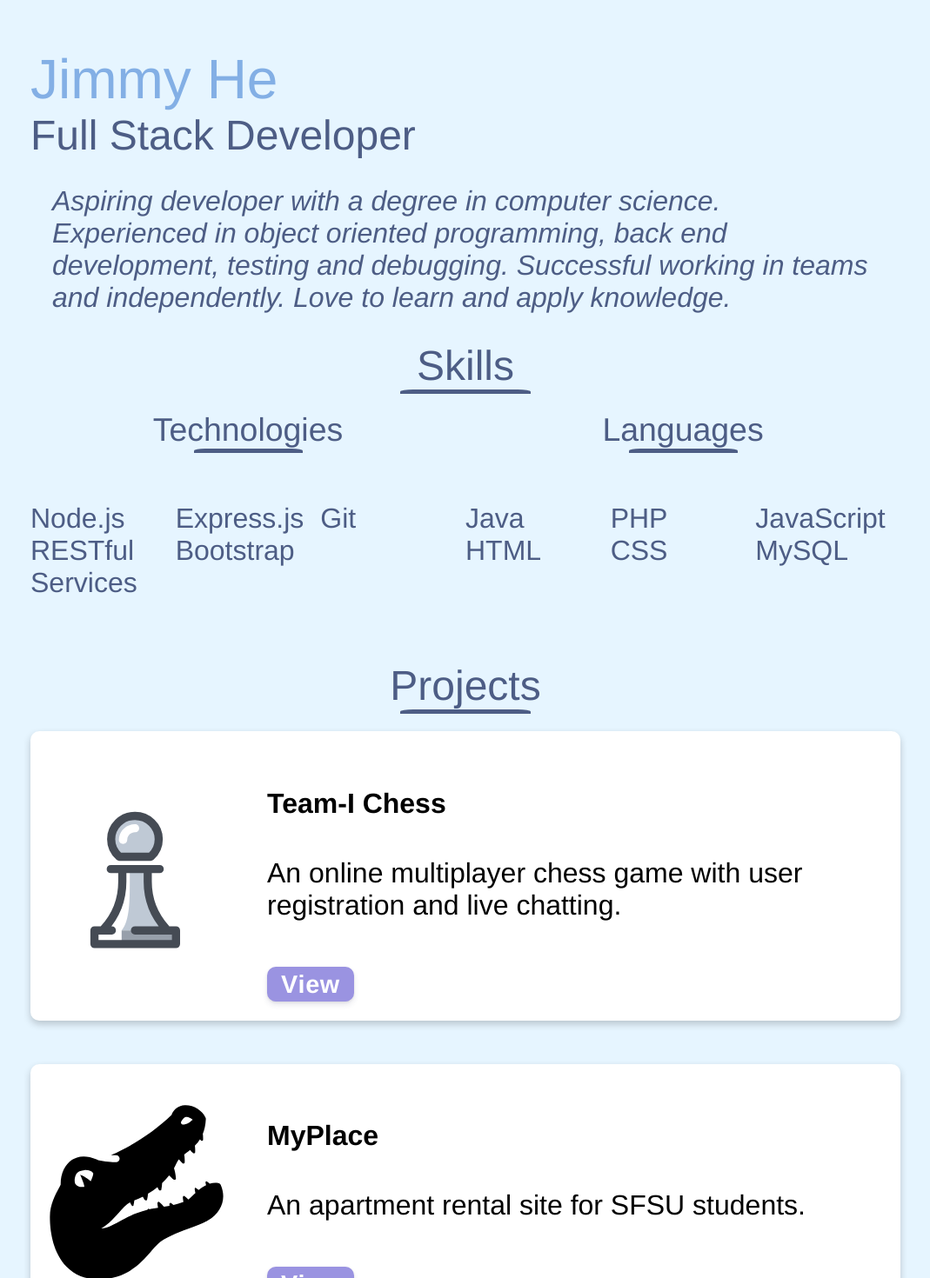
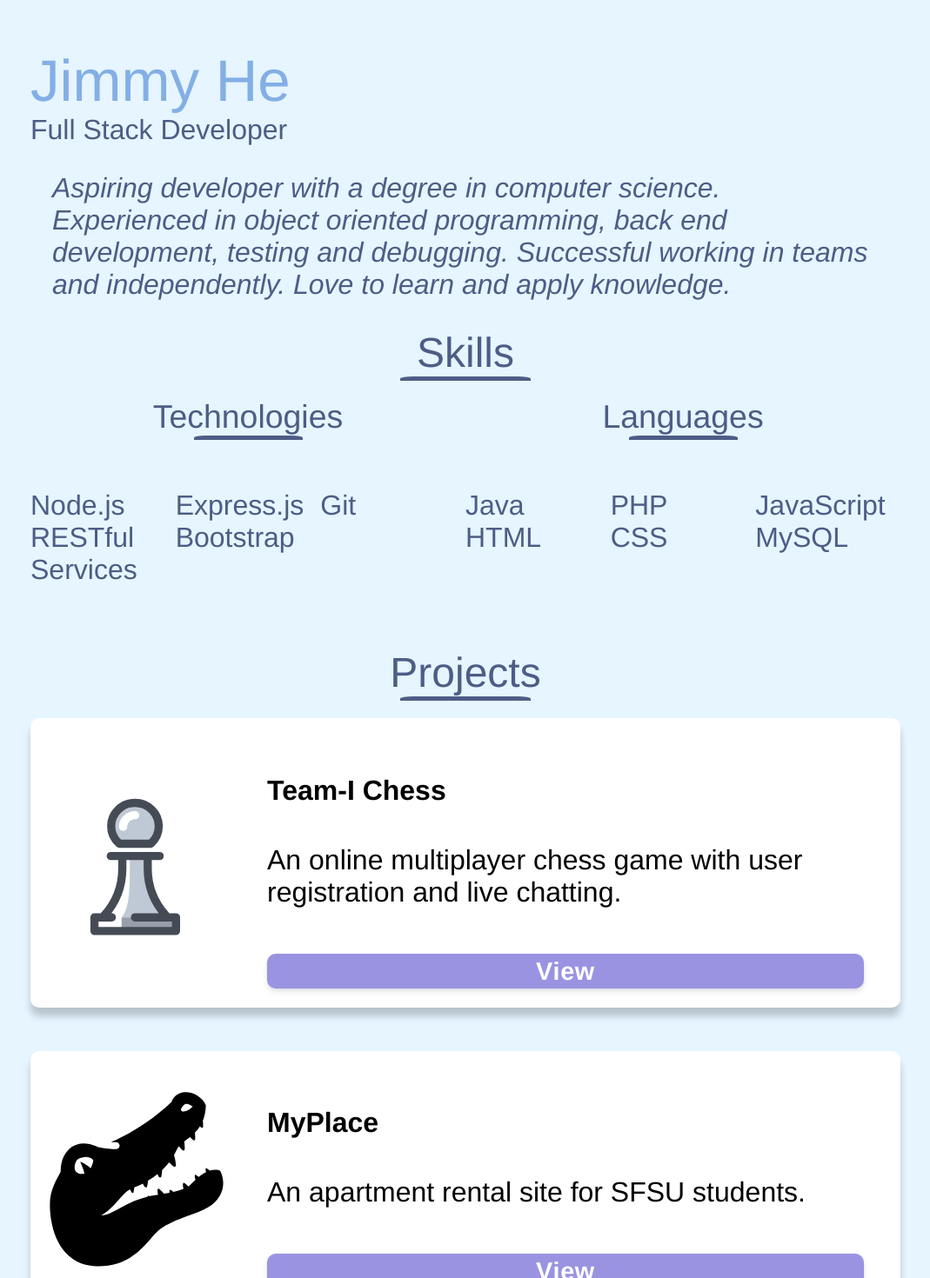
Before and after one commit to jimmyh3/portfolio, a React (Create React App) app: page / in a window 1280 px wide. Shown: the part 120-1590 px from the top of the page at 87% size, without its empty margins (105-1174 px from the left). Built offline with nearby package versions, Linux system fonts and the light colour scheme.

Commit message:
Patched size of 'Full Stack Developer' underneath name.

```diff
--- a/src/components/Main.js
+++ b/src/components/Main.js
@@ -48,7 +48,7 @@ class Main extends React.Component {
                 </nav>
                 <header className="profile-heading-section" ref={this.refTopOfPage}>
                     <h1>Jimmy He</h1>
-                    <h2>Full Stack Developer</h2>
+                    <h4>Full Stack Developer</h4>
                     <p>
                         Aspiring developer with a degree in computer science.
                         Experienced in object oriented programming, back end development, testing and debugging.
--- a/src/index.css
+++ b/src/index.css
@@ -141,13 +141,14 @@ code {
     border-radius: 50%;
   }
   .profile-heading-section h1 {
+    font-size: 2.10em;
     font-weight: 400;
     color: rgb(131, 175, 229);
     margin: 0px;
     padding: 0px;
   }
 
-  .profile-heading-section h2 {
+  .profile-heading-section h4 {
     width: fit-content;
     font-style: normal;
     font-weight: 400;
@@ -239,18 +240,18 @@ code {
 **************************/
 
   .project-section {
-    margin-bottom: 5vh;
+    margin-bottom: 15vh;
   }
 
   .project-card {
     display: grid;
-    background-color: white;
+    background-color: rgb(255, 255, 255);
     border-style: solid;
     border-color: transparent;
     border-radius: 10px;
     border-width: 2px;
     /* Add shadows to create the "card" effect */
-    box-shadow: 0 4px 8px 0 rgba(0,0,0,0.2);
+    box-shadow: 0 10px 8px 0 rgba(0,0,0,0.2);
     color: black;
     padding: 20px;
     margin-bottom: 50px;
@@ -263,7 +264,7 @@ code {
 
   /* On mouse-over, add a deeper shadow */
   .project-card:hover {
-    box-shadow: 0 8px 16px 0 rgba(0,0,0,0.2);
+    box-shadow: 0 16px 20px 0 rgba(0,0,0,0.2);
   }
 
   .project-card img {
@@ -273,6 +274,7 @@ code {
     margin-right: 50px;
     margin-top: auto;
     margin-bottom: auto;
+    border-radius: 25%;
     grid-area: image;
   }
 
@@ -299,7 +301,7 @@ code {
     background: #9a93e1;
     color: #fff;
     grid-area: link;
-    width: max-content;
+    /* width: max-content;*/
     min-width: 100px;
   }
 
@@ -319,7 +321,7 @@ code {
     display: grid;
     grid-template-areas: "email linkedin github";
     grid-template-columns: 1fr 1fr 1fr;
-    margin-bottom: 8vh;
+    margin-bottom: 25vh;
   }
 
   .footer-section--display a {
```
